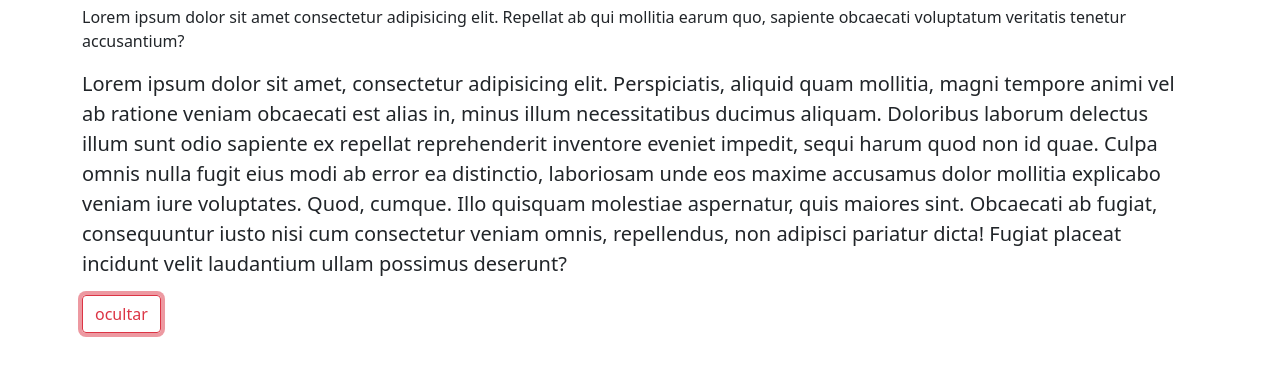
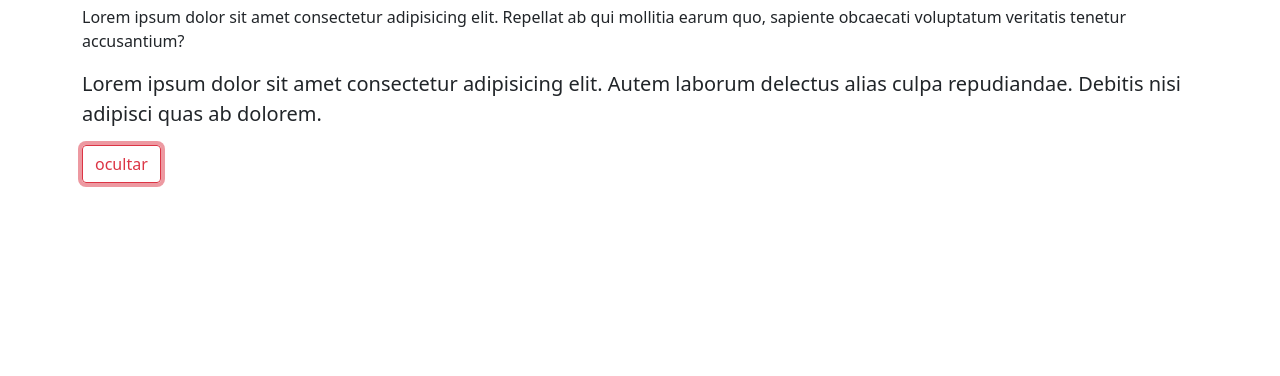
Before and after one commit to earias08/practicaDOM-16i, a plain HTML site: page index.html in a window 1280 px wide. Both pictures are taken after a click on the button "ver mas...". Shown: the part 366-742 px from the top of the page. Drawn offline with Linux system fonts and the light colour scheme.

Commit message:
se agrego otra forma para crear html desde el archivo de js

```diff
--- a/js/app.js
+++ b/js/app.js
@@ -21,15 +21,23 @@ function verMas() {
   if (btnVerMas.innerHTML === "ver mas...") {
     btnVerMas.innerHTML = "ocultar";
     btnVerMas.className = "btn btn-outline-danger";
-    // paso 2 - crear el elemento hijo
-    let parrafo = document.createElement("p"); //<p></p>
-    console.log(parrafo);
-    parrafo.innerHTML =
-      "Lorem ipsum dolor sit amet, consectetur adipisicing elit. Perspiciatis, aliquid quam mollitia, magni tempore animi vel ab ratione veniam obcaecati est alias in, minus illum necessitatibus ducimus aliquam. Doloribus laborum delectus illum sunt odio sapiente ex repellat reprehenderit inventore eveniet impedit, sequi harum quod non id quae. Culpa omnis nulla fugit eius modi ab error ea distinctio, laboriosam unde eos maxime accusamus dolor mollitia explicabo veniam iure voluptates. Quod, cumque. Illo quisquam molestiae aspernatur, quis maiores sint. Obcaecati ab fugiat, consequuntur iusto nisi cum consectetur veniam omnis, repellendus, non adipisci pariatur dicta! Fugiat placeat incidunt velit laudantium ullam possimus deserunt?";
-    parrafo.className = "lead";
+    // // paso 2 - crear el elemento hijo
+    // let parrafo = document.createElement("p"); //<p></p>
+    // console.log(parrafo);
+    // parrafo.innerHTML =
+    //   "Lorem ipsum dolor sit amet, consectetur adipisicing elit. Perspiciatis, aliquid quam mollitia, magni tempore animi vel ab ratione veniam obcaecati est alias in, minus illum necessitatibus ducimus aliquam. Doloribus laborum delectus illum sunt odio sapiente ex repellat reprehenderit inventore eveniet impedit, sequi harum quod non id quae. Culpa omnis nulla fugit eius modi ab error ea distinctio, laboriosam unde eos maxime accusamus dolor mollitia explicabo veniam iure voluptates. Quod, cumque. Illo quisquam molestiae aspernatur, quis maiores sint. Obcaecati ab fugiat, consequuntur iusto nisi cum consectetur veniam omnis, repellendus, non adipisci pariatur dicta! Fugiat placeat incidunt velit laudantium ullam possimus deserunt?";
+    // parrafo.className = "lead";
 
-    // paso 3 - agregar el nuevo elemento hijo a su respectivo padre
-    articulos[1].appendChild(parrafo);
+    // // paso 3 - agregar el nuevo elemento hijo a su respectivo padre
+    // articulos[1].appendChild(parrafo);
+
+    // segunda forma para crear elementos HTML desde js
+    let parrafo = "<p class='lead'>Lorem ipsum dolor sit amet consectetur adipisicing elit. Autem laborum delectus alias culpa repudiandae. Debitis nisi adipisci quas ab dolorem.</p>";
+
+    articulos[1].innerHTML += parrafo;
+    // articulos[1].innerHTML = articulos[1].innerHTML + parrafo;
+
+
   }else{
       console.log('ahora cambiar el texto del boton por ver mas...');
     //   volver el boton a su estado original ver mas...
```
Also changed, not shown: index.html (line endings or trailing spaces).
